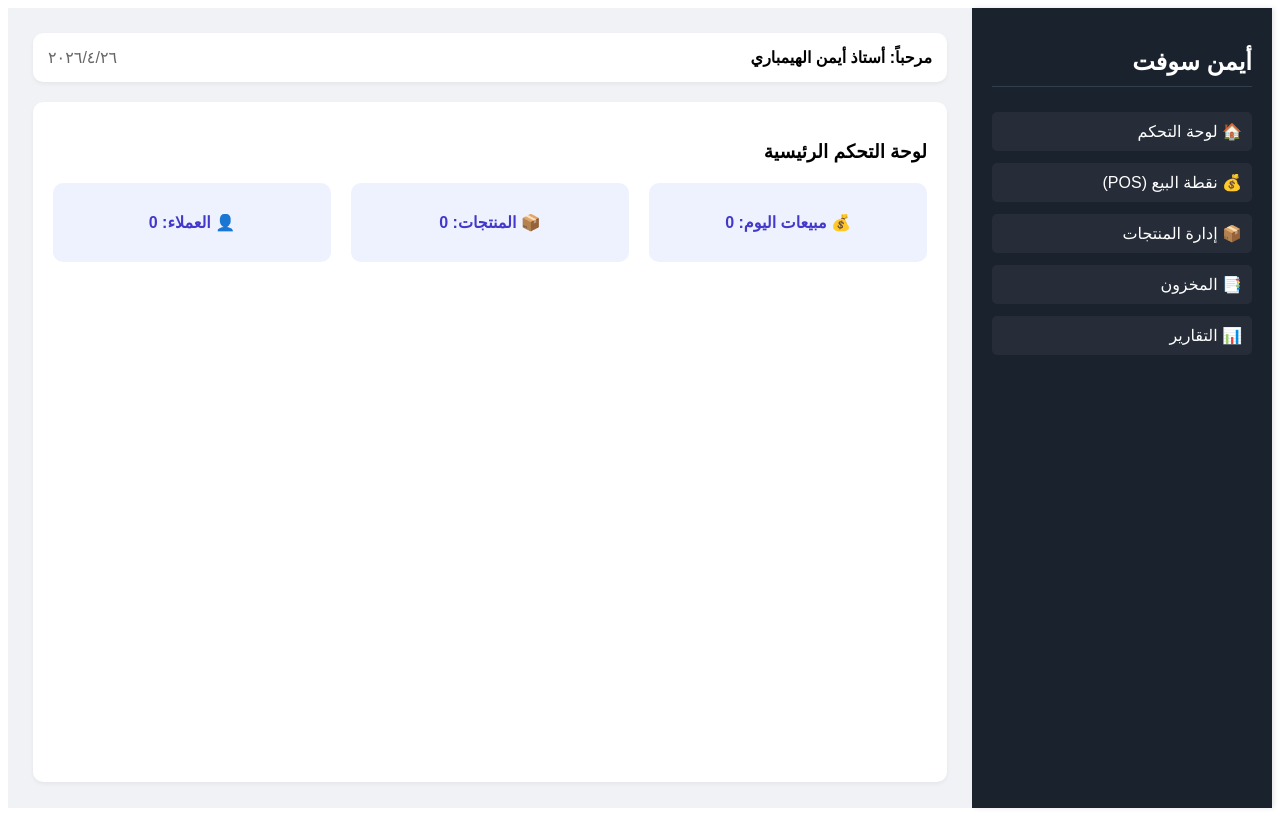
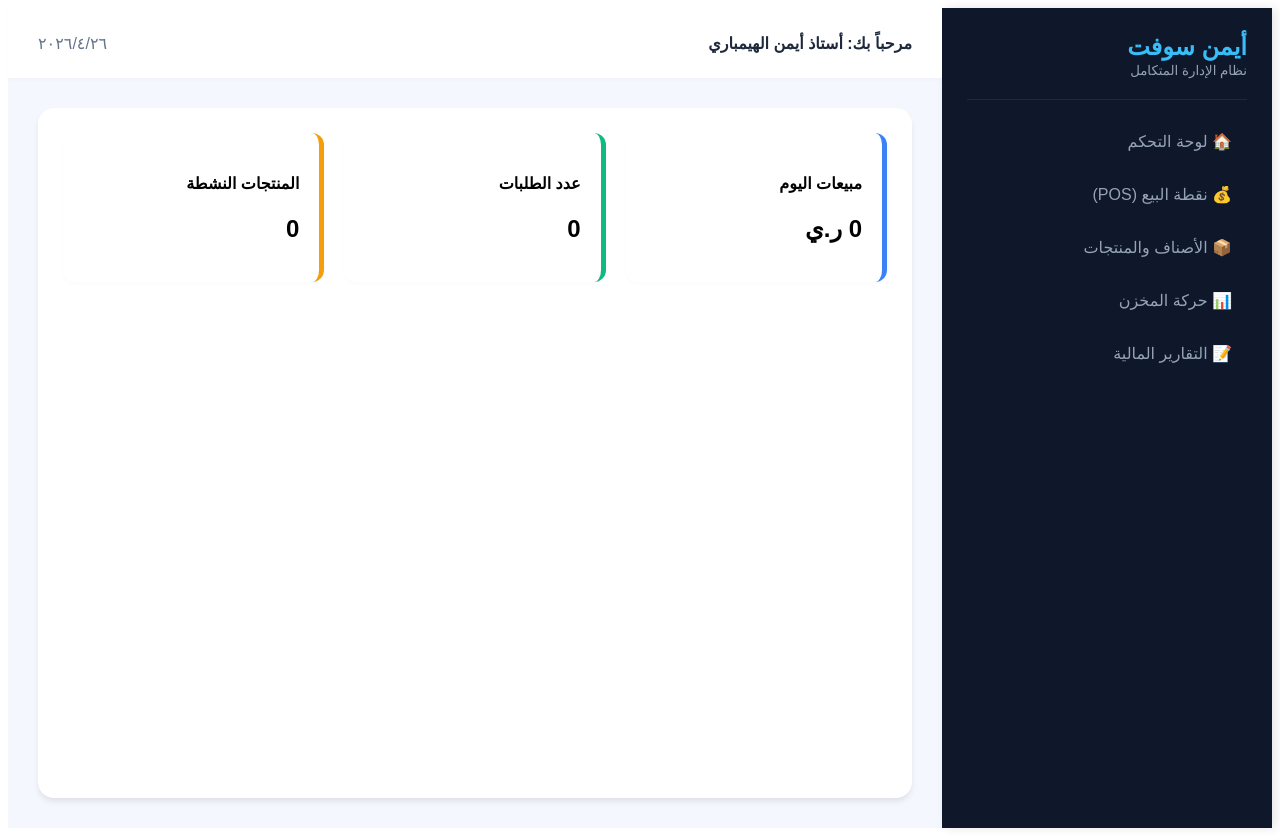
Before and after one commit to Aiman7716/supermarket-erp, a React (Vite) app: page / in a window 1280 px wide. Built offline with nearby package versions, Linux system fonts and the light colour scheme.

Commit message:
Refactor Layout and POSPage components

```diff
--- a/src/App.tsx
+++ b/src/App.tsx
@@ -1,52 +1,104 @@
 import { BrowserRouter, Routes, Route, Link, Outlet } from 'react-router-dom';
-import { useState } from 'react';
+import { useState, useEffect } from 'react';
 
-// --- التصميم الرئيسي (Layout) ---
+// --- الهوية البصرية والنظام الإنشائي (Layout) ---
 const Layout = () => (
-  <div style={{ display: 'flex', minHeight: '100vh', direction: 'rtl', fontFamily: 'Arial', backgroundColor: '#f0f2f5' }}>
-    <div style={{ width: '260px', backgroundColor: '#1a222d', color: 'white', padding: '20px', boxShadow: '2px 0 5px rgba(0,0,0,0.1)' }}>
-      <h2 style={{ borderBottom: '1px solid #303f50', paddingBottom: '10px' }}>أيمن سوفت</h2>
-      <nav style={{ display: 'flex', flexDirection: 'column', gap: '12px', marginTop: '25px' }}>
-        <Link to="/" style={navStyle}>🏠 لوحة التحكم</Link>
-        <Link to="/pos" style={navStyle}>💰 نقطة البيع (POS)</Link>
-        <Link to="/products" style={navStyle}>📦 إدارة المنتجات</Link>
-        <Link to="/inventory" style={navStyle}>📑 المخزون</Link>
-        <Link to="/reports" style={navStyle}>📊 التقارير</Link>
+  <div style={{ display: 'flex', minHeight: '100vh', direction: 'rtl', fontFamily: 'Arial', backgroundColor: '#f4f7fe' }}>
+    {/* القائمة الجانبية الذكية */}
+    <div style={{ width: '280px', backgroundColor: '#0f172a', color: 'white', padding: '25px', boxShadow: '4px 0 10px rgba(0,0,0,0.1)' }}>
+      <div style={{ paddingBottom: '20px', borderBottom: '1px solid #1e293b', marginBottom: '20px' }}>
+        <h2 style={{ color: '#38bdf8', margin: 0 }}>أيمن سوفت</h2>
+        <small style={{ color: '#94a3b8' }}>نظام الإدارة المتكامل</small>
+      </div>
+      <nav style={{ display: 'flex', flexDirection: 'column', gap: '10px' }}>
+        <Link to="/" style={navItemStyle}>🏠 لوحة التحكم</Link>
+        <Link to="/pos" style={navItemStyle}>💰 نقطة البيع (POS)</Link>
+        <Link to="/products" style={navItemStyle}>📦 الأصناف والمنتجات</Link>
+        <Link to="/inventory" style={navItemStyle}>📊 حركة المخزن</Link>
+        <Link to="/reports" style={navItemStyle}>📝 التقارير المالية</Link>
       </nav>
     </div>
-    <div style={{ flex: 1, padding: '25px' }}>
-      <header style={{ marginBottom: '20px', padding: '15px', backgroundColor: 'white', borderRadius: '10px', display: 'flex', justifyContent: 'space-between', alignItems: 'center', boxShadow: '0 2px 4px rgba(0,0,0,0.05)' }}>
-        <span style={{ fontWeight: 'bold' }}>مرحباً: أستاذ أيمن الهيمباري</span>
-        <span style={{ color: '#666' }}>{new Date().toLocaleDateString('ar-YE')}</span>
+
+    {/* منطقة العمل الرئيسية */}
+    <div style={{ flex: 1, display: 'flex', flexDirection: 'column' }}>
+      <header style={{ height: '70px', backgroundColor: 'white', display: 'flex', alignItems: 'center', justifyContent: 'space-between', padding: '0 30px', boxShadow: '0 2px 4px rgba(0,0,0,0.02)' }}>
+        <div style={{ fontWeight: 'bold', color: '#1e293b' }}>مرحباً بك: أستاذ أيمن الهيمباري</div>
+        <div style={{ color: '#64748b' }}>{new Date().toLocaleDateString('ar-YE')}</div>
       </header>
-      <div style={{ backgroundColor: 'white', padding: '20px', borderRadius: '10px', minHeight: '80vh', boxShadow: '0 2px 4px rgba(0,0,0,0.05)' }}>
-        <Outlet />
-      </div>
+      <main style={{ padding: '30px', flex: 1 }}>
+        <div style={{ backgroundColor: 'white', borderRadius: '16px', padding: '25px', minHeight: '80vh', boxShadow: '0 4px 6px -1px rgba(0,0,0,0.1)' }}>
+          <Outlet />
+        </div>
+      </main>
     </div>
   </div>
 );
 
-const navStyle = { color: 'white', textDecoration: 'none', padding: '10px', borderRadius: '5px', transition: '0.3s', backgroundColor: 'rgba(255,255,255,0.05)' };
-
-// --- صفحة نقطة البيع (POS) المستعادة ---
+// --- محرك نقطة البيع (POS Engine) - الخطوة الأولى ---
 const POSPage = () => {
   const [cart, setCart] = useState([]);
-  // هنا سنضع لاحقاً كود الحسابات والبيع الذي استخرجناه من ملفك الأصلي
+  const [discount, setDiscount] = useState(0);
+
+  // بيانات افتراضية للمنتجات (سيتم ربطها لاحقاً بملف المنتجات الخاص بك)
+  const products = [
+    { id: 1, name: 'زبادي هنا 400 جرام', price: 450, barcode: '101' },
+    { id: 2, name: 'دقيق السنابل 5 كيلو', price: 3800, barcode: '102' },
+    { id: 3, name: 'سكر السعيد 1 كيلو', price: 1200, barcode: '103' },
+  ];
+
+  const addToCart = (product) => {
+    const isExist = cart.find(item => item.id === product.id);
+    if (isExist) {
+      setCart(cart.map(item => item.id === product.id ? { ...item, qty: item.qty + 1 } : item));
+    } else {
+      setCart([...cart, { ...product, qty: 1 }]);
+    }
+  };
+
+  const total = cart.reduce((acc, item) => acc + (item.price * item.qty), 0);
+  const netTotal = total - discount;
+
   return (
     <div>
-      <h3 style={{ color: '#1a222d' }}>💰 واجهة البيع السريع</h3>
-      <div style={{ display: 'flex', gap: '20px', marginTop: '20px' }}>
-        <div style={{ flex: 2, border: '1px dashed #ccc', padding: '20px', borderRadius: '8px' }}>
-          <h4>قائمة المنتجات</h4>
-          <input type="text" placeholder="بحث عن منتج أو باركود..." style={{ width: '100%', padding: '10px', marginBottom: '10px' }} />
-          <p style={{ color: '#888' }}>سيتم عرض المنتجات هنا فور ربط قاعدة البيانات.</p>
+      <div style={{ display: 'flex', justifyContent: 'space-between', alignItems: 'center', marginBottom: '20px' }}>
+        <h3 style={{ margin: 0, color: '#0f172a' }}>💰 واجهة البيع السريع</h3>
+        <button onClick={() => setCart([])} style={{ color: '#ef4444', background: 'none', border: 'none', cursor: 'pointer' }}>تفريغ السلة 🗑️</button>
+      </div>
+
+      <div style={{ display: 'grid', gridTemplateColumns: '1.5fr 1fr', gap: '30px' }}>
+        {/* قسم اختيار السلع */}
+        <div style={{ border: '1px solid #f1f5f9', padding: '15px', borderRadius: '12px' }}>
+          <input type="text" placeholder="ابحث باسم المنتج أو الباركود..." style={inputStyle} />
+          <div style={{ display: 'grid', gridTemplateColumns: 'repeat(auto-fill, minmax(140px, 1fr))', gap: '15px', marginTop: '20px' }}>
+            {products.map(p => (
+              <div key={p.id} onClick={() => addToCart(p)} style={itemCardStyle}>
+                <div style={{ fontWeight: 'bold' }}>{p.name}</div>
+                <div style={{ color: '#10b981', marginTop: '5px' }}>{p.price} ر.ي</div>
+              </div>
+            ))}
+          </div>
         </div>
-        <div style={{ flex: 1, backgroundColor: '#f8fafc', padding: '20px', borderRadius: '8px' }}>
-          <h4>الفاتورة الحالية</h4>
-          <hr />
-          <div style={{ marginTop: '50px', textAlign: 'center' }}>
-            <h2 style={{ color: '#2ecc71' }}>الإجمالي: 0.00 ر.ي</h2>
-            <button style={{ width: '100%', padding: '15px', backgroundColor: '#2ecc71', color: 'white', border: 'none', borderRadius: '5px', cursor: 'pointer', fontWeight: 'bold' }}>إتمام البيع (F10)</button>
+
+        {/* قسم الحسابات والفاتورة */}
+        <div style={{ backgroundColor: '#f8fafc', padding: '20px', borderRadius: '12px' }}>
+          <h4 style={{ margin: '0 0 15px 0', borderBottom: '1px solid #e2e8f0', paddingBottom: '10px' }}>ملخص الفاتورة</h4>
+          <div style={{ minHeight: '250px' }}>
+            {cart.length === 0 ? <p style={{ textAlign: 'center', color: '#94a3b8', marginTop: '50px' }}>السلة فارغة</p> :
+              cart.map(item => (
+                <div key={item.id} style={{ display: 'flex', justifyContent: 'space-between', marginBottom: '10px', fontSize: '14px' }}>
+                  <span>{item.name} (x{item.qty})</span>
+                  <span>{(item.price * item.qty).toLocaleString()}</span>
+                </div>
+              ))
+            }
+          </div>
+          <div style={{ borderTop: '2px solid #e2e8f0', paddingTop: '15px' }}>
+            <div style={priceRow}><span>الإجمالي:</span> <span>{total.toLocaleString()} ر.ي</span></div>
+            <div style={priceRow}><span>الخصم:</span> <input type="number" value={discount} onChange={(e) => setDiscount(Number(e.target.value))} style={{ width: '70px', borderRadius: '4px', border: '1px solid #cbd5e1' }} /></div>
+            <div style={{ ...priceRow, fontSize: '22px', fontWeight: 'bold', color: '#059669', marginTop: '10px' }}>
+              <span>الصافي:</span> <span>{netTotal.toLocaleString()} ر.ي</span>
+            </div>
+            <button style={btnPay} onClick={() => alert('تم إتمام العملية بنجاح!')}>تأفيذ البيع (F10)</button>
           </div>
         </div>
       </div>
@@ -54,18 +106,22 @@ const POSPage = () => {
   );
 };
 
+// --- المكونات الباقية كواجهات مؤقتة ---
 const Dashboard = () => (
-  <div>
-    <h3>لوحة التحكم الرئيسية</h3>
-    <div style={{ display: 'grid', gridTemplateColumns: 'repeat(3, 1fr)', gap: '20px', marginTop: '20px' }}>
-      <div style={statCard}>💰 مبيعات اليوم: 0</div>
-      <div style={statCard}>📦 المنتجات: 0</div>
-      <div style={statCard}>👤 العملاء: 0</div>
-    </div>
+  <div style={{ display: 'grid', gridTemplateColumns: 'repeat(3, 1fr)', gap: '20px' }}>
+    <div style={{ ...statBox, borderRight: '5px solid #3b82f6' }}><h4>مبيعات اليوم</h4><h2>0 ر.ي</h2></div>
+    <div style={{ ...statBox, borderRight: '5px solid #10b981' }}><h4>عدد الطلبات</h4><h2>0</h2></div>
+    <div style={{ ...statBox, borderRight: '5px solid #f59e0b' }}><h4>المنتجات النشطة</h4><h2>0</h2></div>
   </div>
 );
 
-const statCard = { padding: '30px', backgroundColor: '#eef2ff', borderRadius: '10px', textAlign: 'center', fontWeight: 'bold', color: '#4338ca' };
+// --- التنسيقات (Styles) ---
+const navItemStyle = { color: '#94a3b8', textDecoration: 'none', padding: '12px 15px', borderRadius: '8px', transition: '0.3s' };
+const inputStyle = { width: '100%', padding: '12px', borderRadius: '8px', border: '1px solid #e2e8f0', outline: 'none' };
+const itemCardStyle = { padding: '15px', border: '1px solid #f1f5f9', borderRadius: '10px', textAlign: 'center', cursor: 'pointer', backgroundColor: 'white', boxShadow: '0 2px 4px rgba(0,0,0,0.02)' };
+const priceRow = { display: 'flex', justifyContent: 'space-between', marginBottom: '8px' };
+const btnPay = { width: '100%', padding: '15px', backgroundColor: '#10b981', color: 'white', border: 'none', borderRadius: '10px', marginTop: '20px', cursor: 'pointer', fontSize: '18px', fontWeight: 'bold' };
+const statBox = { padding: '20px', backgroundColor: '#fff', borderRadius: '12px', boxShadow: '0 2px 4px rgba(0,0,0,0.02)' };
 
 export default function App() {
   return (
@@ -74,7 +130,6 @@ export default function App() {
         <Route path="/" element={<Layout />}>
           <Route index element={<Dashboard />} />
           <Route path="pos" element={<POSPage />} />
-          <Route path="products" element={<div><h3>إدارة المنتجات</h3><p>جاري استعادة البيانات...</p></div>} />
           <Route path="*" element={<Dashboard />} />
         </Route>
       </Routes>
```
